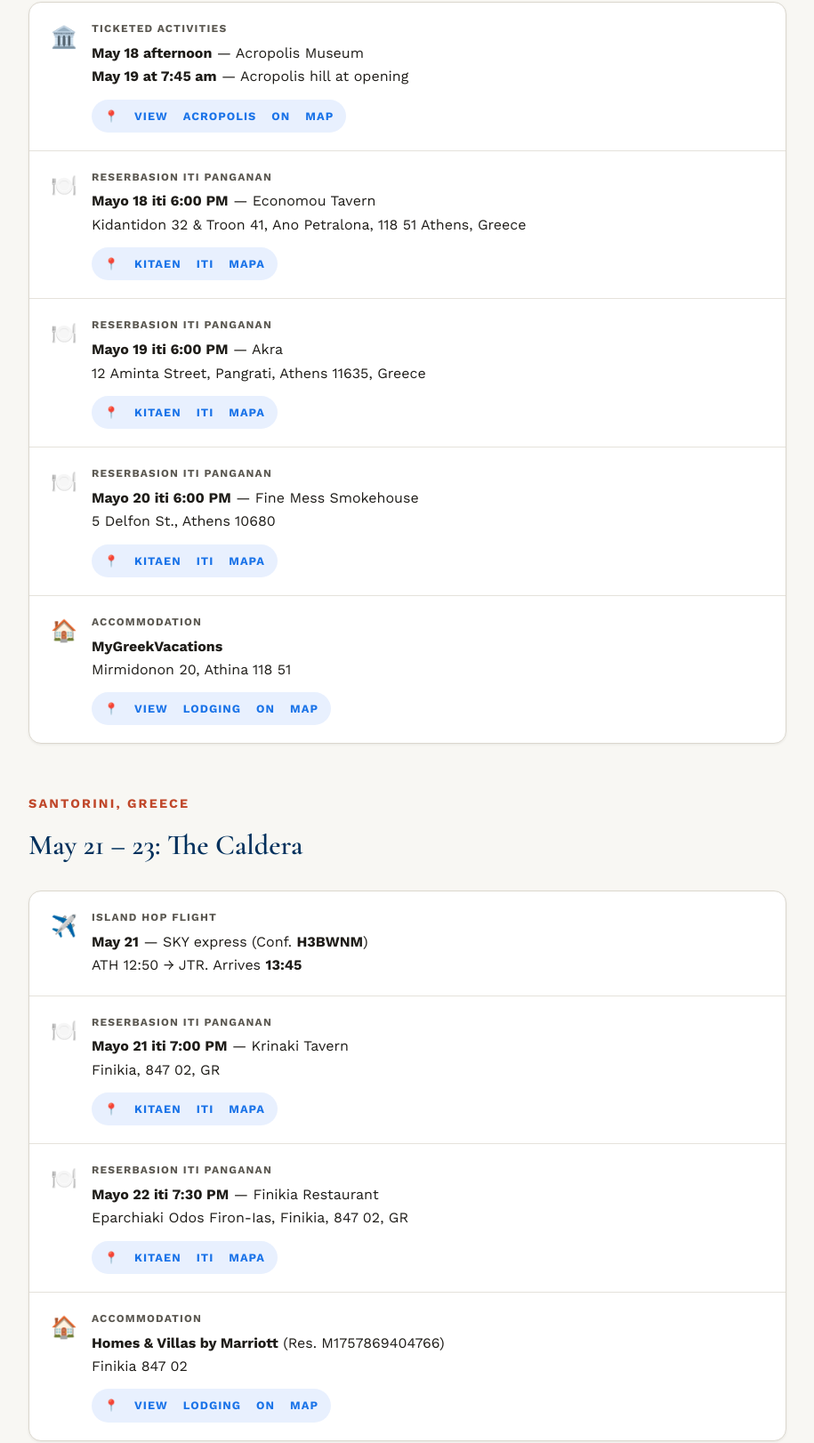
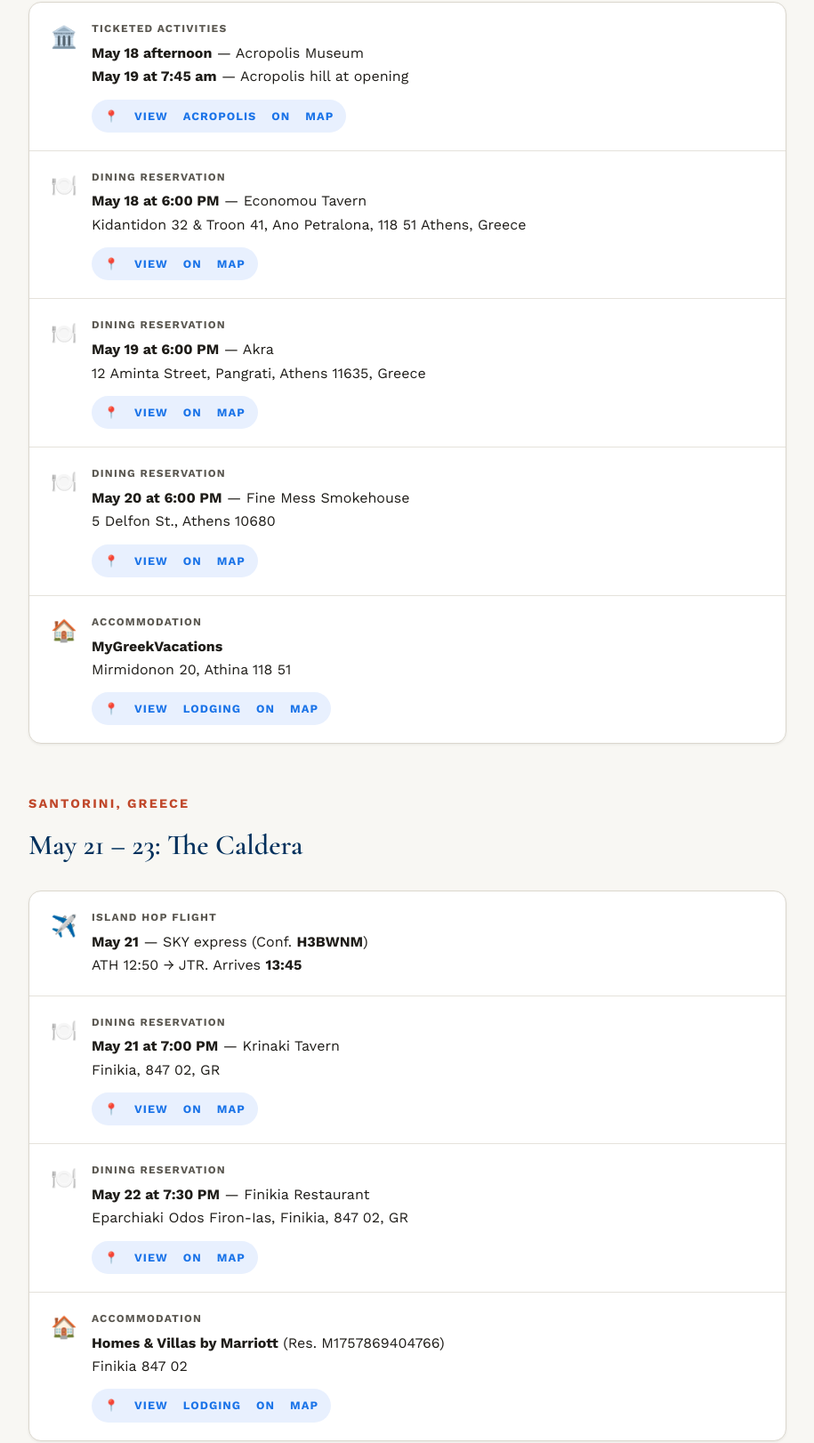
Before and after one commit to BQuickMD/greek-journey-2026, a plain HTML site: page index.html in a window 1280 px wide. Shown: the part 828-2450 px from the top of the page at 89% size, without its empty margins (182-1097 px from the left). Drawn offline with nearby package versions, Linux system fonts and the light colour scheme.

Commit message:
Update index.html

```diff
--- a/index.html
+++ b/index.html
@@ -272,29 +272,29 @@
               <a href="https://www.google.com/maps/search/?api=1&query=Acropolis+Museum+Athens" class="map-link" target="_blank">📍 View Acropolis on Map</a>
             </div>
           </div>
-          <!-- Inayon dagiti reserbasion iti panganan para iti Athens -->
+          <!-- Dining reservations for Athens -->
           <div class="logistics-row">
             <span class="logistics-icon">🍽️</span>
             <div>
-              <p class="logistics-label">Reserbasion iti Panganan</p>
-              <p><strong>Mayo 18 iti 6:00 PM</strong> — Economou Tavern<br>Kidantidon 32 & Troon 41, Ano Petralona, 118 51 Athens, Greece</p>
-              <a href="https://www.google.com/maps/search/?api=1&query=Economou+Tavern+Kidantidon+32+Athens" class="map-link" target="_blank">📍 Kitaen iti Mapa</a>
+              <p class="logistics-label">Dining Reservation</p>
+              <p><strong>May 18 at 6:00 PM</strong> — Economou Tavern<br>Kidantidon 32 & Troon 41, Ano Petralona, 118 51 Athens, Greece</p>
+              <a href="https://www.google.com/maps/search/?api=1&query=Economou+Tavern+Kidantidon+32+Athens" class="map-link" target="_blank">📍 View on Map</a>
             </div>
           </div>
           <div class="logistics-row">
             <span class="logistics-icon">🍽️</span>
             <div>
-              <p class="logistics-label">Reserbasion iti Panganan</p>
-              <p><strong>Mayo 19 iti 6:00 PM</strong> — Akra<br>12 Aminta Street, Pangrati, Athens 11635, Greece</p>
-              <a href="https://www.google.com/maps/search/?api=1&query=Akra+12+Aminta+Street+Pangrati+Athens" class="map-link" target="_blank">📍 Kitaen iti Mapa</a>
+              <p class="logistics-label">Dining Reservation</p>
+              <p><strong>May 19 at 6:00 PM</strong> — Akra<br>12 Aminta Street, Pangrati, Athens 11635, Greece</p>
+              <a href="https://www.google.com/maps/search/?api=1&query=Akra+12+Aminta+Street+Pangrati+Athens" class="map-link" target="_blank">📍 View on Map</a>
             </div>
           </div>
           <div class="logistics-row">
             <span class="logistics-icon">🍽️</span>
             <div>
-              <p class="logistics-label">Reserbasion iti Panganan</p>
-              <p><strong>Mayo 20 iti 6:00 PM</strong> — Fine Mess Smokehouse<br>5 Delfon St., Athens 10680</p>
-              <a href="https://www.google.com/maps/search/?api=1&query=Fine+Mess+Smokehouse+5+Delfon+St+Athens" class="map-link" target="_blank">📍 Kitaen iti Mapa</a>
+              <p class="logistics-label">Dining Reservation</p>
+              <p><strong>May 20 at 6:00 PM</strong> — Fine Mess Smokehouse<br>5 Delfon St., Athens 10680</p>
+              <a href="https://www.google.com/maps/search/?api=1&query=Fine+Mess+Smokehouse+5+Delfon+St+Athens" class="map-link" target="_blank">📍 View on Map</a>
             </div>
           </div>
           <div class="logistics-row">
@@ -319,21 +319,21 @@
               <p><strong>May 21</strong> — SKY express (Conf. <strong>H3BWNM</strong>)<br>ATH 12:50 → JTR. Arrives <strong>13:45</strong></p>
             </div>
           </div>
-          <!-- Inayon dagiti reserbasion iti panganan para iti Santorini -->
+          <!-- Dining reservations for Santorini -->
           <div class="logistics-row">
             <span class="logistics-icon">🍽️</span>
             <div>
-              <p class="logistics-label">Reserbasion iti Panganan</p>
-              <p><strong>Mayo 21 iti 7:00 PM</strong> — Krinaki Tavern<br>Finikia, 847 02, GR</p>
-              <a href="https://www.google.com/maps/search/?api=1&query=Krinaki+Tavern+Finikia+Santorini" class="map-link" target="_blank">📍 Kitaen iti Mapa</a>
+              <p class="logistics-label">Dining Reservation</p>
+              <p><strong>May 21 at 7:00 PM</strong> — Krinaki Tavern<br>Finikia, 847 02, GR</p>
+              <a href="https://www.google.com/maps/search/?api=1&query=Krinaki+Tavern+Finikia+Santorini" class="map-link" target="_blank">📍 View on Map</a>
             </div>
           </div>
           <div class="logistics-row">
             <span class="logistics-icon">🍽️</span>
             <div>
-              <p class="logistics-label">Reserbasion iti Panganan</p>
-              <p><strong>Mayo 22 iti 7:30 PM</strong> — Finikia Restaurant<br>Eparchiaki Odos Firon-Ias, Finikia, 847 02, GR</p>
-              <a href="https://www.google.com/maps/search/?api=1&query=Finikia+Restaurant+Eparchiaki+Odos+Firon-Ias+Santorini" class="map-link" target="_blank">📍 Kitaen iti Mapa</a>
+              <p class="logistics-label">Dining Reservation</p>
+              <p><strong>May 22 at 7:30 PM</strong> — Finikia Restaurant<br>Eparchiaki Odos Firon-Ias, Finikia, 847 02, GR</p>
+              <a href="https://www.google.com/maps/search/?api=1&query=Finikia+Restaurant+Eparchiaki+Odos+Firon-Ias+Santorini" class="map-link" target="_blank">📍 View on Map</a>
             </div>
           </div>
           <div class="logistics-row">
@@ -358,21 +358,21 @@
               <p><strong>Avance Rent a Car</strong><br>Pick-up: May 23 at 15:00 (Port)<br>Drop-off: May 28 at 12:00 (Airport)</p>
             </div>
           </div>
-          <!-- Inayon dagiti reserbasion iti panganan para iti Paros -->
+          <!-- Dining reservations for Paros -->
           <div class="logistics-row">
             <span class="logistics-icon">🍽️</span>
             <div>
-              <p class="logistics-label">Reserbasion iti Panganan</p>
-              <p><strong>Mayo 23 iti 7:30 PM</strong> — Notos<br>Naousa, Greece</p>
-              <a href="https://www.google.com/maps/search/?api=1&query=Notos+Naousa+Paros" class="map-link" target="_blank">📍 Kitaen iti Mapa</a>
+              <p class="logistics-label">Dining Reservation</p>
+              <p><strong>May 23 at 7:30 PM</strong> — Notos<br>Naousa, Greece</p>
+              <a href="https://www.google.com/maps/search/?api=1&query=Notos+Naousa+Paros" class="map-link" target="_blank">📍 View on Map</a>
             </div>
           </div>
           <div class="logistics-row">
             <span class="logistics-icon">🍽️</span>
             <div>
-              <p class="logistics-label">Reserbasion iti Panganan</p>
-              <p><strong>Mayo 24 iti 7:30 PM</strong> — Orbis<br>Eparchiaki Odos Parikias-Naousas, Naousa, 844 01, GR</p>
-              <a href="https://www.google.com/maps/search/?api=1&query=Orbis+Naousa+Paros" class="map-link" target="_blank">📍 Kitaen iti Mapa</a>
+              <p class="logistics-label">Dining Reservation</p>
+              <p><strong>May 24 at 7:30 PM</strong> — Orbis<br>Eparchiaki Odos Parikias-Naousas, Naousa, 844 01, GR</p>
+              <a href="https://www.google.com/maps/search/?api=1&query=Orbis+Naousa+Paros" class="map-link" target="_blank">📍 View on Map</a>
             </div>
           </div>
           <div class="logistics-row">
@@ -397,21 +397,21 @@
               <p><strong>May 28</strong> — Olympic Air/Aegean (Booking <strong>9V2HUS</strong>)<br>Paros 14:15 → ATH → BER 19:45</p>
             </div>
           </div>
-          <!-- Inayon dagiti reserbasion iti panganan para iti Berlin -->
+          <!-- Dining reservations for Berlin -->
           <div class="logistics-row">
             <span class="logistics-icon">🍽️</span>
             <div>
-              <p class="logistics-label">Reserbasion iti Panganan</p>
-              <p><strong>Mayo 29 iti 6:00 PM</strong> — Remi<br>Torstrasse 48, Berlin</p>
-              <a href="https://www.google.com/maps/search/?api=1&query=Remi+Torstrasse+48+Berlin" class="map-link" target="_blank">📍 Kitaen iti Mapa</a>
+              <p class="logistics-label">Dining Reservation</p>
+              <p><strong>May 29 at 6:00 PM</strong> — Remi<br>Torstrasse 48, Berlin</p>
+              <a href="https://www.google.com/maps/search/?api=1&query=Remi+Torstrasse+48+Berlin" class="map-link" target="_blank">📍 View on Map</a>
             </div>
           </div>
           <div class="logistics-row">
             <span class="logistics-icon">🍽️</span>
             <div>
-              <p class="logistics-label">Reserbasion iti Panganan</p>
-              <p><strong>Mayo 30 iti 7:00 PM</strong> — Kai Maison<br>Maybachufer 23, Berlin, BE 12047, DE</p>
-              <a href="https://www.google.com/maps/search/?api=1&query=Kai+Maison+Maybachufer+23+Berlin" class="map-link" target="_blank">📍 Kitaen iti Mapa</a>
+              <p class="logistics-label">Dining Reservation</p>
+              <p><strong>May 30 at 7:00 PM</strong> — Kai Maison<br>Maybachufer 23, Berlin, BE 12047, DE</p>
+              <a href="https://www.google.com/maps/search/?api=1&query=Kai+Maison+Maybachufer+23+Berlin" class="map-link" target="_blank">📍 View on Map</a>
             </div>
           </div>
           <div class="logistics-row">
```
